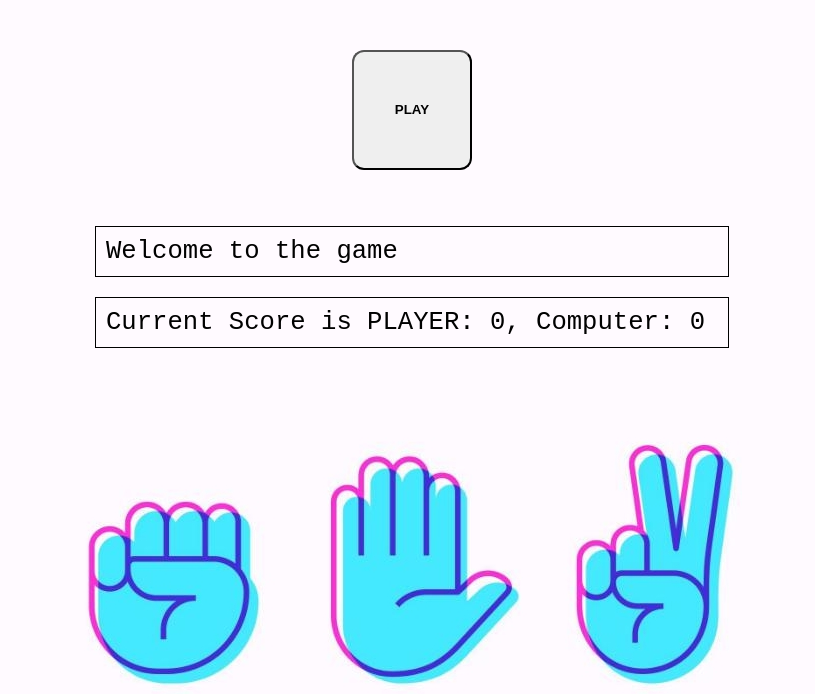
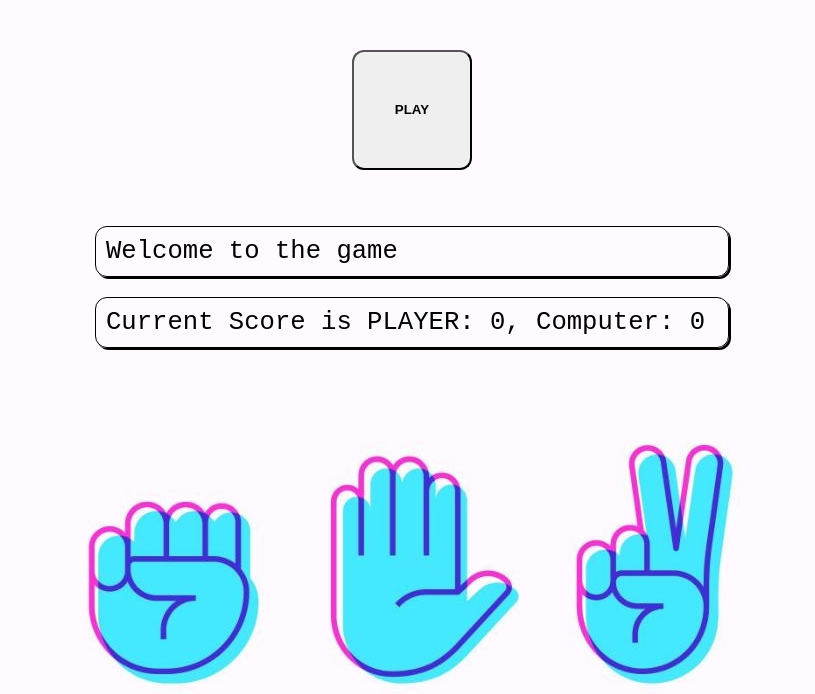
Before and after one commit to Riley-Morris/JS_practice_RPS, a plain HTML site: page RockPaperScissors.html in a window 1280 px wide. Shown: the part 106-800 px from the top of the page, without its empty margins (228-1043 px from the left). Drawn offline with Linux system fonts and the light colour scheme.

Commit message:
add border shadowing on text box, add alt text to image

```diff
--- a/RockPaperScissors.css
+++ b/RockPaperScissors.css
@@ -14,6 +14,7 @@
     overflow: auto;
     border: 1px solid;
     margin-top: 20px;
+    border-radius: 12px;
 }
 
 #buttonContainer {
@@ -65,3 +66,6 @@ span {
     display: block;
     margin: 10px 10px 10px 10px;
 }
+#scorebox, #scoreboxTwo {
+    box-shadow: 2px 2px black;
+}
--- a/RockPaperScissors.html
+++ b/RockPaperScissors.html
@@ -30,7 +30,7 @@
       <span class = 'scoresTwo'>Current Score is PLAYER: 0, Computer: 0</span>
     </div>
     <div class = 'imageBox'>
-      <img src =  'rps.jpg'/>
+      <img src =  'rps.jpg' alt = 'Hands in the form of rock paper and scissors'/>
     </div>
   </div>
 </body>
```
